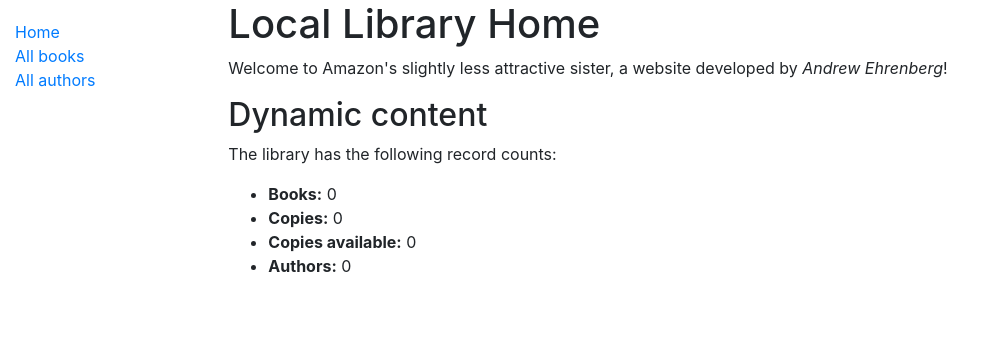
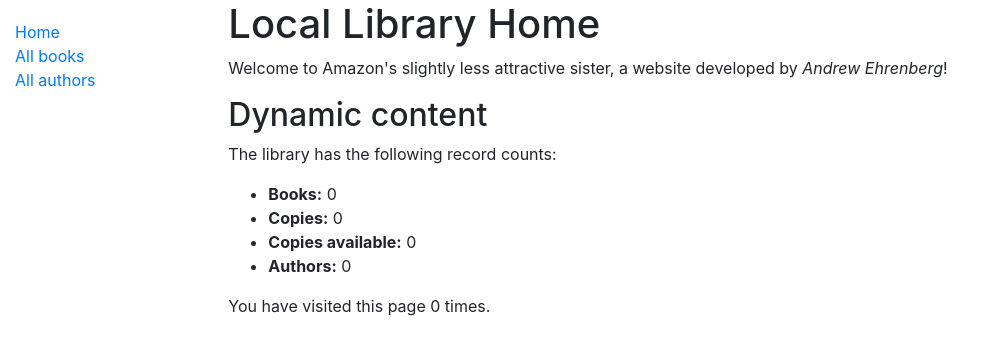
Before and after one commit to ehrena/django_projects, a Django app: page /catalog/ in a window 1280 px wide. Shown: the top 355 px of the page, without its empty margins (0-995 px from the left). Run offline with Django 3.2, Linux system fonts and the light colour scheme; data that the repository does not hold is empty; some libraries are stand-ins or nearby versions.

Commit message:
completed sessions assignment

```diff
--- a/locallibrary/catalog/templates/base_generic.html
+++ b/locallibrary/catalog/templates/base_generic.html
@@ -2,6 +2,7 @@
 <html lang="en">
 <head>
   {% block title %}<title>Local Library</title>{% endblock %}
+  <meta name="wa4e" content="28dd2c7955ce926456240b2ff0100bde">
   <meta name="wa4e" content="4c56ff4ce4aaf9573aa5dff913df997a">
   <meta name="wa4e" content="da4fb5c6e93e74d3df8527599fa62642">
   <meta charset="utf-8">
--- a/locallibrary/catalog/templates/index.html
+++ b/locallibrary/catalog/templates/index.html
@@ -11,4 +11,5 @@
     <li><strong>Copies available:</strong> {{ num_instances_available }}</li>
     <li><strong>Authors:</strong> {{ num_authors }}</li>
   </ul>
+<p>You have visited this page {{ num_visits }}{% if num_visits == 1 %} time{% else %} times{% endif %}.</p>
 {% endblock %}
--- a/locallibrary/catalog/views.py
+++ b/locallibrary/catalog/views.py
@@ -33,11 +33,16 @@ def index(request):
     # The 'all()' is implied by default.
     num_authors = Author.objects.count()
 
+    # Number of visits to this view, as counted in the session variable.
+    num_visits = request.session.get('num_visits', 0)
+    request.session['num_visits'] = num_visits + 1
+
     context = {
         'num_books': num_books,
         'num_instances': num_instances,
         'num_instances_available': num_instances_available,
         'num_authors': num_authors,
+        'num_visits': num_visits,
     }
 
     # Render the HTML template index.html with the data in the context variable
```
Also changed, not shown: 4 other files.
